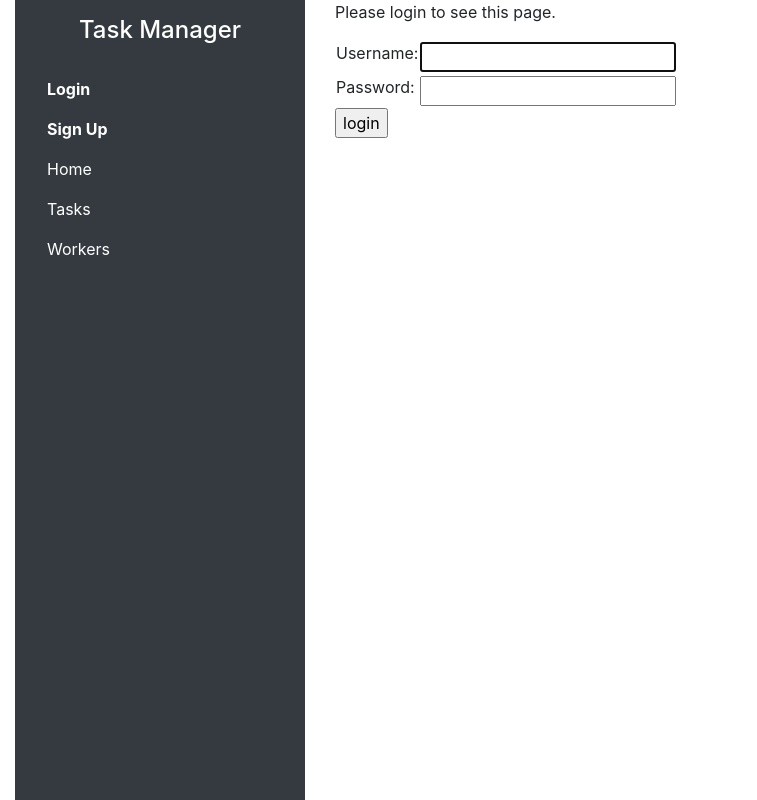
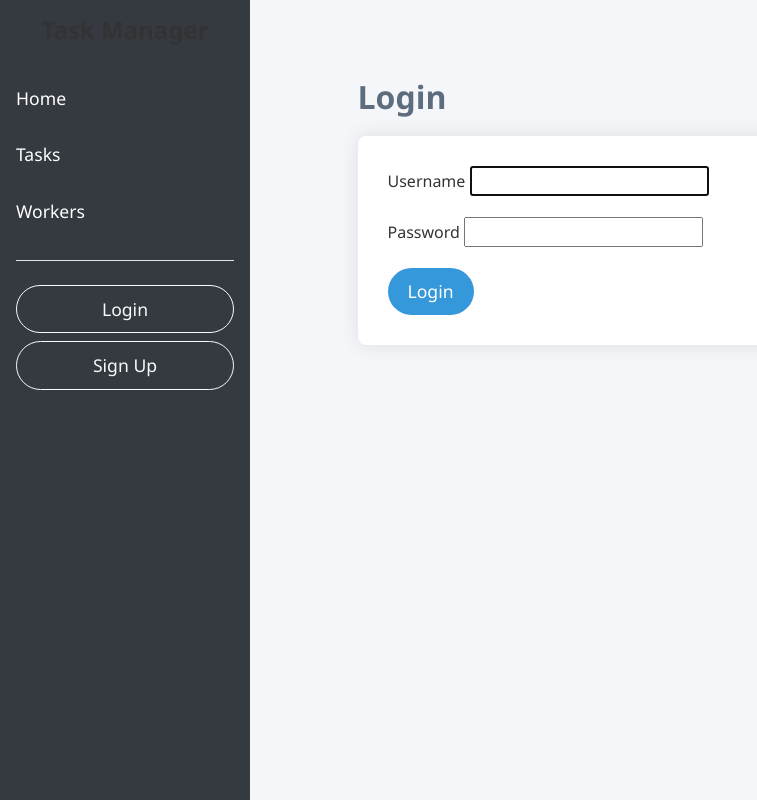
Before and after one commit to Claymore-AI/Task-manager, a Django app: page /accounts/login/?next=/tasks/ in a window 1280 px wide. Shown: the whole page, without its empty margins (0-757 px from the left). Run offline with Django 5.2, Linux system fonts and the light colour scheme.

Commit message:
update ui and form

```diff
--- a/core/settings.py
+++ b/core/settings.py
@@ -134,5 +134,6 @@ CRISPY_TEMPLATE_PACK = "bootstrap4"
 
 AUTH_USER_MODEL = "task_manager.Worker"
 
+LOGIN_URL = '/accounts/login/'
 LOGIN_REDIRECT_URL = "/"
 LOGOUT_REDIRECT_URL = "/"
--- a/static/css/styles.css
+++ b/static/css/styles.css
@@ -0,0 +1,224 @@
+/* Загальні стилі для всього сайту */
+body {
+  font-family: 'Segoe UI', Tahoma, Geneva, Verdana, sans-serif;
+  background-color: #f4f6f9;
+  margin: 0;
+  padding: 0;
+  color: #333;
+}
+
+/* Заголовки */
+h1, h2, h3, h4 {
+  color: #333;
+  font-weight: 600;
+}
+
+/* Контейнер для всіх сторінок */
+.container-fluid {
+  padding: 30px;
+}
+
+/* Стилі для бокової панелі */
+.sidebar-nav {
+  background-color: #2C3E50;
+  color: white;
+  padding: 30px 20px;
+  height: 100vh;
+  position: fixed;
+  top: 0;
+  left: 0;
+  bottom: 0;
+  width: 250px;
+  transition: all 0.3s ease-in-out;
+}
+
+.sidebar-nav .nav-link {
+  color: white !important;
+  font-size: 1.1em;
+  padding: 10px 0;
+  margin-bottom: 10px;
+  display: block;
+}
+
+.sidebar-nav .nav-link:hover {
+  color: #ff7f50 !important;
+  background-color: rgba(255, 127, 80, 0.1);
+  border-radius: 5px;
+}
+
+.sidebar-nav h4.text-center {
+  margin-bottom: 30px;
+  font-size: 1.5em;
+  font-weight: bold;
+}
+
+/* Відокремлений блок для логіну та логауту */
+.auth-links {
+  margin-top: 30px;
+  border-top: 1px solid #BDC3C7;
+  padding-top: 20px;
+}
+
+.auth-links .nav-item {
+  margin-bottom: 10px;
+}
+
+.auth-links .nav-link {
+  font-weight: bold;
+  color: #ff7f50 !important;
+}
+
+.auth-links .nav-link:hover {
+  color: #e67e22 !important;
+}
+
+/* Стили для кнопок */
+.btn {
+  font-size: 1.1em;
+  border-radius: 30px;
+  padding: 10px 20px;
+  transition: background-color 0.3s ease;
+}
+
+.btn-primary {
+  background-color: #3498db;
+  border: none;
+}
+
+.btn-primary:hover {
+  background-color: #2980b9;
+}
+
+.btn-success {
+  background-color: #2ecc71;
+  border: none;
+}
+
+.btn-success:hover {
+  background-color: #27ae60;
+}
+
+.btn-danger {
+  background-color: #e74c3c;
+  border: none;
+}
+
+.btn-danger:hover {
+  background-color: #c0392b;
+}
+
+.btn-link {
+  color: #ff7f50;
+  font-weight: bold;
+}
+
+.btn-link:hover {
+  color: #e67e22;
+}
+
+/* Стилі для основного контенту */
+h1 {
+  font-size: 2em;
+  color: #34495e;
+  margin-bottom: 20px;
+}
+
+h2, h3 {
+  color: #5D6D7E;
+}
+
+.text-center {
+  text-align: center;
+}
+
+/* Форма для реєстрації та входу */
+form {
+  margin-top: 20px;
+  background-color: #fff;
+  padding: 30px;
+  border-radius: 8px;
+  box-shadow: 0 0 20px rgba(0, 0, 0, 0.1);
+}
+
+.form-label {
+  font-weight: 600;
+}
+
+.form-control {
+  border-radius: 8px;
+  padding: 10px;
+  border: 1px solid #ccc;
+}
+
+.form-control:focus {
+  border-color: #3498db;
+  box-shadow: 0 0 10px rgba(52, 152, 219, 0.5);
+}
+
+/* Стили для списку завдань */
+ul.list-group {
+  padding: 0;
+  list-style: none;
+}
+
+ul.list-group-item {
+  background-color: #fff;
+  padding: 15px;
+  margin-bottom: 15px;
+  box-shadow: 0 5px 10px rgba(0, 0, 0, 0.1);
+  border-radius: 8px;
+  transition: all 0.3s ease;
+}
+
+ul.list-group-item:hover {
+  transform: translateY(-5px);
+  box-shadow: 0 10px 20px rgba(0, 0, 0, 0.15);
+}
+
+ul.list-group-item strong {
+  font-size: 1.2em;
+}
+
+ul.list-group-item span {
+  color: #7f8c8d;
+}
+
+ul.list-group-item .btn {
+  border-radius: 20px;
+  padding: 8px 15px;
+  margin-top: 10px;
+}
+
+/* Пагінація */
+.pagination {
+  justify-content: center;
+  padding-top: 20px;
+}
+
+.pagination .page-item a {
+  color: #3498db;
+}
+
+.pagination .page-item.active span {
+  background-color: #3498db;
+  border-color: #3498db;
+  color: white;
+}
+
+/* Адаптивність для мобільних */
+@media (max-width: 768px) {
+  .sidebar-nav {
+    position: absolute;
+    width: 100%;
+    height: auto;
+    padding: 20px;
+  }
+
+  .container-fluid {
+    padding: 15px;
+  }
+
+  .sidebar-nav .nav-link {
+    font-size: 1em;
+  }
+}
--- a/task_manager/urls.py
+++ b/task_manager/urls.py
@@ -5,7 +5,7 @@ app_name = "task_manager"
 
 urlpatterns = [
     path("", HomeView.as_view(), name="home"),
-    path("/tasks", TaskListView.as_view(), name="task-list"),
+    path("tasks/", TaskListView.as_view(), name="task-list"),
     path("tasks/create/", TaskCreateView.as_view(), name="task-create"),
     path("tasks/<int:pk>/update/", TaskUpdateView.as_view(), name="task-update"),
     path("tasks/<int:pk>/delete/", TaskDeleteView.as_view(), name="task-delete"),
--- a/task_manager/views.py
+++ b/task_manager/views.py
@@ -8,7 +8,7 @@ from django.views import generic
 from task_manager.forms import TaskForm, WorkerCreationForm
 from django.contrib.auth.decorators import login_required
 from django.contrib.auth.mixins import LoginRequiredMixin
-class HomeView(LoginRequiredMixin, TemplateView):
+class HomeView(TemplateView):
     template_name = "task_manager/home.html"
 class TaskListView(LoginRequiredMixin, ListView):
     model = Task
--- a/templates/includes/pagination.html
+++ b/templates/includes/pagination.html
@@ -1,11 +1,21 @@
 {% if is_paginated %}
-  <ul class="pagination">
-    {% if page_obg.has_previous %}
-      <li class="page-item"><a class="page-link" href="?page={{ page_obj.previous_page_number }}">Prev</a></li>
+  <ul class="pagination justify-content-center">
+    {% if page_obj.has_previous %}
+      <li class="page-item">
+        <a class="page-link" href="?page={{ page_obj.previous_page_number }}" aria-label="Previous">
+          <span aria-hidden="true">&laquo;</span>
+        </a>
+      </li>
     {% endif %}
-    <li class="page-item active"><span class="page-link">{{ page_obj.number }} of {{ paginator.num_pages }}</span></li>
+    <li class="page-item active">
+      <span class="page-link">{{ page_obj.number }} of {{ paginator.num_pages }}</span>
+    </li>
     {% if page_obj.has_next %}
-      <li class="page-item"><a class="page-link" href="?page={{ page_obj.next_page_number }}">Next</a></li>
+      <li class="page-item">
+        <a class="page-link" href="?page={{ page_obj.next_page_number }}" aria-label="Next">
+          <span aria-hidden="true">&raquo;</span>
+        </a>
+      </li>
     {% endif %}
   </ul>
 {% endif %}
--- a/templates/includes/sidebar.html
+++ b/templates/includes/sidebar.html
@@ -1,23 +1,6 @@
 <div class="sidebar-nav bg-dark text-white p-3" style="min-height: 100vh;">
   <h4 class="text-center">Task Manager</h4>
   <ul class="nav flex-column mt-4">
-    {% if not user.is_authenticated %}
-      <li class="nav-item">
-        <a class="nav-link text-white" href="{% url 'login' %}"><strong>Login</strong></a>
-      </li>
-      <li class="nav-item">
-        <a class="nav-link text-white" href="{% url 'task_manager:signup' %}"><strong>Sign Up</strong></a>
-      </li>
-    {% else %}
-      <li class="nav-item">
-        <a class="nav-link text-white"
-           href="{% url 'task_manager:task-list' %}"><strong>User: {{ user.username }}</strong></a>
-      </li>
-      <form method="post" action="{% url 'logout' %}">
-        {% csrf_token %}
-        <button type="submit" class="btn btn-link text-white p-0 m-0"><strong>Logout</strong></button>
-      </form>
-    {% endif %}
     <li class="nav-item">
       <a class="nav-link text-white" href="{% url 'task_manager:home' %}">Home</a>
     </li>
@@ -28,4 +11,17 @@
       <a class="nav-link text-white" href="#">Workers</a>
     </li>
   </ul>
+  <hr class="bg-white">
+  <div class="auth-section mt-4">
+    {% if not user.is_authenticated %}
+      <a class="btn btn-outline-light w-100 mb-2" href="{% url 'login' %}">Login</a>
+      <a class="btn btn-outline-light w-100" href="{% url 'task_manager:signup' %}">Sign Up</a>
+    {% else %}
+      <p class="text-center text-white">User: {{ user.username }}</p>
+      <form method="post" action="{% url 'logout' %}">
+        {% csrf_token %}
+        <button type="submit" class="btn btn-outline-light w-100">Logout</button>
+      </form>
+    {% endif %}
+  </div>
 </div>
--- a/templates/registration/login.html
+++ b/templates/registration/login.html
@@ -1,29 +1,23 @@
 {% extends 'base.html' %}
+
 {% block content %}
-  {% if form.errors %}
-    <p>Your username and password didn't match. Please try again.</p>
-  {% endif %}
-  {% if next %}
-    {% if user.is_authenticated %}
-      <p>Your account doesn't have access to this page. To proceed,
-      please login with an account that has access.</p>
-    {% else %}
-       <p>Please login to see this page.</p>
+  <div class="container mt-5">
+    <h2>Login</h2>
+    {% if form.errors %}
+      <p class="text-danger">Your username and password didn't match. Please try again.</p>
     {% endif %}
-  {% endif %}
-  <form method="post" action="{% url 'login' %}">
-    {% csrf_token %}
-    <table>
-      <tr>
-        <td>{{ form.username.label_tag }}</td>
-        <td>{{ form.username }}</td>
-      </tr>
-      <tr>
-        <td>{{ form.password.label_tag }}</td>
-        <td>{{ form.password }}</td>
-      </tr>
-    </table>
-    <input type="submit" value="login">
-    <input type="hidden" name="next" value="{{ next }}">
-  </form>
+    <form method="post" action="{% url 'login' %}">
+      {% csrf_token %}
+      <div class="form-group">
+        <label for="{{ form.username.id_for_label }}">Username</label>
+        {{ form.username }}
+      </div>
+      <div class="form-group">
+        <label for="{{ form.password.id_for_label }}">Password</label>
+        {{ form.password }}
+      </div>
+      <button type="submit" class="btn btn-primary">Login</button>
+      <input type="hidden" name="next" value="{{ next }}">
+    </form>
+  </div>
 {% endblock %}
--- a/templates/registration/signup.html
+++ b/templates/registration/signup.html
@@ -5,7 +5,6 @@
     <h2>Sign Up</h2>
     <form method="post" novalidate>
       {% csrf_token %}
-
       {% for field in form %}
         <div class="mb-3">
           <label for="{{ field.id_for_label }}" class="form-label">{{ field.label }}</label>
@@ -17,7 +16,6 @@
           {% endif %}
         </div>
       {% endfor %}
-
       <button type="submit" class="btn btn-primary">Sign Up</button>
     </form>
   </div>
--- a/templates/task_manager/home.html
+++ b/templates/task_manager/home.html
@@ -4,5 +4,10 @@
   <div class="text-center mt-5">
     <h1>Welcome to Task Manager</h1>
     <p class="lead">Manage your team and tasks with ease.</p>
+    {% if user.is_authenticated %}
+      <p>Hello, {{ user.username }}! You can now manage your tasks.</p>
+    {% else %}
+      <p>Please log in to start managing your tasks.</p>
+    {% endif %}
   </div>
 {% endblock %}
--- a/templates/task_manager/task_form.html
+++ b/templates/task_manager/task_form.html
@@ -3,7 +3,7 @@
 {% load crispy_forms_filters %}
 
 {% block content %}
-        <h1>{{ object|yesno:'Update,Create' }} Task</h1>
+  <h1>{{ object|yesno:'Update,Create' }} Task</h1>
   <form action="" method="post" novalidate>
     {% csrf_token %}
     {{ form|crispy }}
```
Also changed, not shown: task_manager/forms.py (+7 -0 lines), templates/task_manager/task_list.html (+7 -3 lines), templates/base.html (indentation only). Lines whose indentation alone changed are shown as unchanged.
